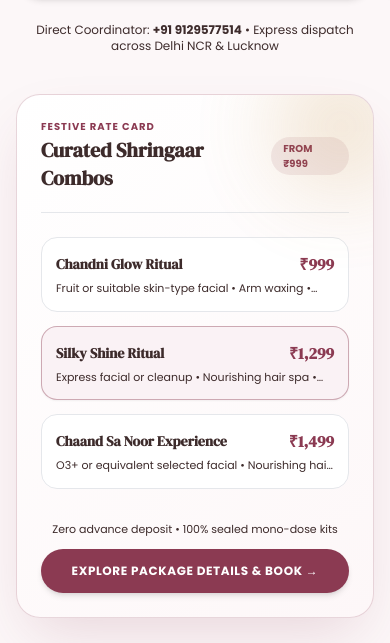
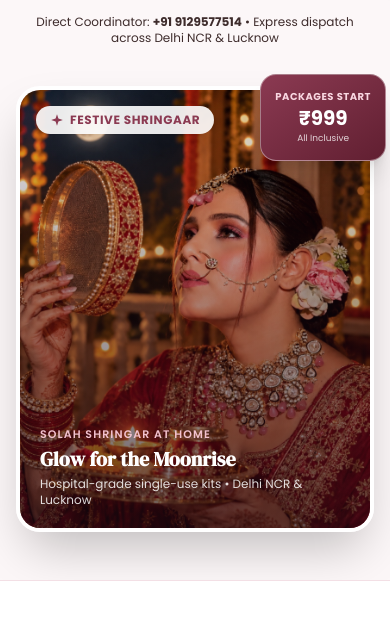
Before and after one commit to ZEAXTHsec/doorstepdiva, a Next.js app: page /karwa-chauth in a window 390 px wide. Shown: the part 885-1528 px from the top of the page. Built offline with nearby package versions, Linux system fonts and the light colour scheme.

Commit message:
feat(karwa-chauth): integrate high-res festive editorial photo with 4:5 responsive frame

```diff
--- a/app/karwa-chauth/page.tsx
+++ b/app/karwa-chauth/page.tsx
@@ -1,5 +1,6 @@
 import type { Metadata } from 'next'
 import Link from 'next/link'
+import Image from 'next/image'
 
 export const metadata: Metadata = {
   title: 'Karwa Chauth At-Home Salon Packages — Delhi NCR & Lucknow | DoorStep Diva',
@@ -15,7 +16,7 @@ export const metadata: Metadata = {
     description:
       'Skip parlor queues while fasting. Exclusive festive beauty packages from ₹999 delivered to your doorstep in Delhi NCR and Lucknow.',
     url: 'https://mydoorstepdiva.com/karwa-chauth',
-    images: [{ url: 'https://mydoorstepdiva.com/images/og-image.jpg', width: 1200, height: 630, alt: 'DoorStep Diva Karwa Chauth At-Home Salon Service' }],
+    images: [{ url: 'https://mydoorstepdiva.com/images/karwa_chauth_hero.jpg', width: 812, height: 1024, alt: 'DoorStep Diva Karwa Chauth At-Home Salon Service' }],
     type: 'website',
   },
 }
@@ -107,7 +108,7 @@ const KARWA_SCHEMA = {
       '@id': 'https://mydoorstepdiva.com/karwa-chauth#service',
       name: 'DoorStep Diva — Karwa Chauth At-Home Salon & Shringaar',
       url: 'https://mydoorstepdiva.com/karwa-chauth',
-      image: 'https://mydoorstepdiva.com/images/og-image.jpg',
+      image: 'https://mydoorstepdiva.com/images/karwa_chauth_hero.jpg',
       telephone: '+919129577514',
       priceRange: '₹999 - ₹1499',
       currenciesAccepted: 'INR',
@@ -189,7 +190,7 @@ export default function KarwaChauthPage() {
         </div>
 
         {/* ── HERO SECTION ── */}
-        <section className="relative overflow-hidden py-14 sm:py-24 px-4 sm:px-6 lg:px-8">
+        <section className="relative overflow-hidden py-12 sm:py-20 px-4 sm:px-6 lg:px-8">
           <div className="max-w-6xl mx-auto">
             <div className="grid grid-cols-1 lg:grid-cols-12 gap-10 lg:gap-14 items-center">
 
@@ -252,75 +253,48 @@ export default function KarwaChauthPage() {
                 </p>
               </div>
 
-              {/* Right Column: Luxury Festive Highlights & Rate Card */}
+              {/* Right Column: Festive Editorial Portrait Visual */}
               <div className="lg:col-span-5 relative">
-                <div
-                  className="rounded-3xl p-6 sm:p-8 bg-white border border-[#8B3A52]/20 shadow-2xl relative overflow-hidden"
-                  style={{
-                    boxShadow: '0 25px 60px -15px rgba(139, 58, 82, 0.18)',
-                    background: 'linear-gradient(145deg, #FFFFFF 0%, #FDF7F8 100%)',
-                  }}
-                >
-                  {/* Subtle decorative glow */}
-                  <div
-                    className="absolute -top-12 -right-12 w-40 h-40 rounded-full opacity-30 pointer-events-none blur-2xl"
-                    style={{ background: 'radial-gradient(circle, #C8974A, transparent)' }}
-                  />
+                <div className="relative mx-auto max-w-md lg:max-w-none rounded-3xl overflow-hidden shadow-2xl border-4 border-white bg-stone-900 group">
+                  <div className="relative aspect-[4/5] w-full">
+                    <Image
+                      src="/images/karwa_chauth_hero.jpg"
+                      alt="DoorStep Diva Karwa Chauth At-Home Festive Shringaar"
+                      fill
+                      priority
+                      sizes="(max-width: 768px) 100vw, 500px"
+                      className="object-cover object-center transform group-hover:scale-102 transition-transform duration-700"
+                    />
+                    <div
+                      className="absolute inset-0"
+                      style={{
+                        background: 'linear-gradient(180deg, rgba(28, 8, 18, 0.1) 0%, rgba(28, 8, 18, 0.65) 100%)',
+                      }}
+                    />
+                    <div className="absolute top-4 left-4 px-3.5 py-1.5 rounded-full bg-white/90 backdrop-blur-md text-[#8B3A52] font-poppins text-xs font-bold uppercase tracking-wider shadow-sm flex items-center gap-1.5">
+                      <SparkleSvg className="w-3.5 h-3.5 text-[#8B3A52]" />
+                      <span>Festive Shringaar</span>
+                    </div>
 
-                  {/* Card Header */}
-                  <div className="flex items-center justify-between pb-5 border-b border-stone-100">
-                    <div>
-                      <span className="font-poppins text-[10px] font-bold uppercase tracking-widest text-[#8B3A52] block">
-                        Festive Rate Card
+                    <div className="absolute bottom-5 inset-x-5 text-white">
+                      <span className="text-[11px] uppercase tracking-widest text-[#F2C2CF] font-semibold block mb-1">
+                        Solah Shringar At Home
                       </span>
-                      <h2 className="font-playfair text-xl font-bold text-stone-900 mt-0.5">
-                        Curated Shringaar Combos
-                      </h2>
+                      <p className="font-playfair text-xl sm:text-2xl font-bold leading-tight">
+                        Glow for the Moonrise
+                      </p>
+                      <p className="text-xs text-white/85 mt-1">
+                        Hospital-grade single-use kits • Delhi NCR &amp; Lucknow
+                      </p>
                     </div>
-                    <span className="px-3 py-1 rounded-full bg-[#8B3A52]/10 text-[#8B3A52] font-poppins text-[10px] font-bold uppercase">
-                      From ₹999
-                    </span>
                   </div>
+                </div>
 
-                  {/* 3 Quick Package Rows */}
-                  <div className="space-y-3.5 my-6">
-                    {FESTIVE_PACKAGES.map((pkg) => (
-                      <Link
-                        key={pkg.id}
-                        href={`#${pkg.id}`}
-                        className={`block p-3.5 rounded-2xl border transition-all ${
-                          pkg.popular
-                            ? 'bg-[#FAF2F5] border-[#8B3A52]/40 shadow-sm'
-                            : 'bg-white border-stone-200/80 hover:border-[#8B3A52]/30'
-                        }`}
-                      >
-                        <div className="flex items-center justify-between mb-1">
-                          <span className="font-serif text-sm font-bold text-stone-900">
-                            {pkg.name}
-                          </span>
-                          <span className="font-playfair text-base font-extrabold text-[#8B3A52]">
-                            ₹{pkg.price.toLocaleString('en-IN')}
-                          </span>
-                        </div>
-                        <p className="text-[11px] text-stone-600 line-clamp-1">
-                          {pkg.services.slice(0, 3).join(' • ')}
-                        </p>
-                      </Link>
-                    ))}
-                  </div>
-
-                  {/* Trust Footnote & Quick Reserve CTA */}
-                  <div className="pt-2 text-center space-y-3">
-                    <p className="font-poppins text-[11px] text-stone-500">
-                      Zero advance deposit • 100% sealed mono-dose kits
-                    </p>
-                    <a
-                      href="#packages"
-                      className="block w-full py-3.5 px-6 rounded-full bg-[#8B3A52] text-white font-poppins text-xs font-bold uppercase tracking-wider hover:bg-[#732F42] transition-colors shadow-md text-center"
-                    >
-                      Explore Package Details & Book →
-                    </a>
-                  </div>
+                {/* Floating Starting Price Tag */}
+                <div className="absolute -top-3 -right-3 sm:-right-4 bg-gradient-to-br from-[#8B3A52] to-[#611F31] text-white p-3.5 sm:p-4 rounded-2xl shadow-xl border border-white/40 text-center">
+                  <span className="text-[10px] uppercase font-bold block tracking-wider text-[#F9D7E1]">Packages Start</span>
+                  <span className="text-xl sm:text-2xl font-extrabold block">₹999</span>
+                  <span className="text-[9px] text-white/80 block">All Inclusive</span>
                 </div>
               </div>
 
```
Also changed, not shown: public/images/karwa_chauth_hero.jpg (added).
